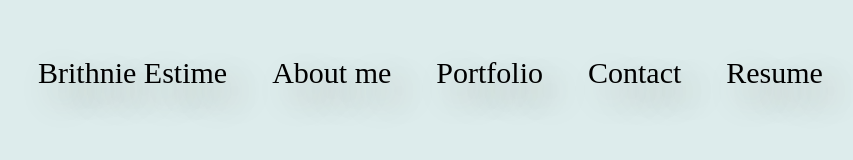
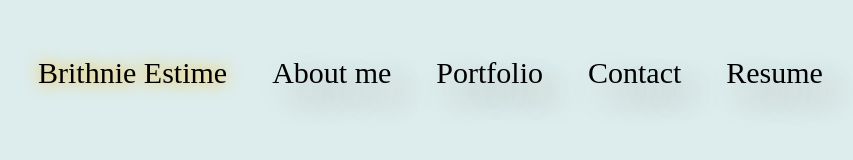
Before and after one commit to EstimeB/brithniereactportfolio, a React (Create React App) app: page / in a window 1280 px wide. Shown: the top 160 px of the page, without its empty margins (10-863 px from the left). Built offline with nearby package versions, Linux system fonts and the light colour scheme.

Commit message:
Highlight feature for active links added (CSS).

```diff
--- a/src/index.css
+++ b/src/index.css
@@ -17,3 +17,8 @@ body {
   font-family: source-code-pro, Menlo, Monaco, Consolas, 'Courier New',
     monospace;
 } */
+
+
+.active{
+  text-shadow: 0px 0px 15px rgb(252, 181, 1);
+}
```
